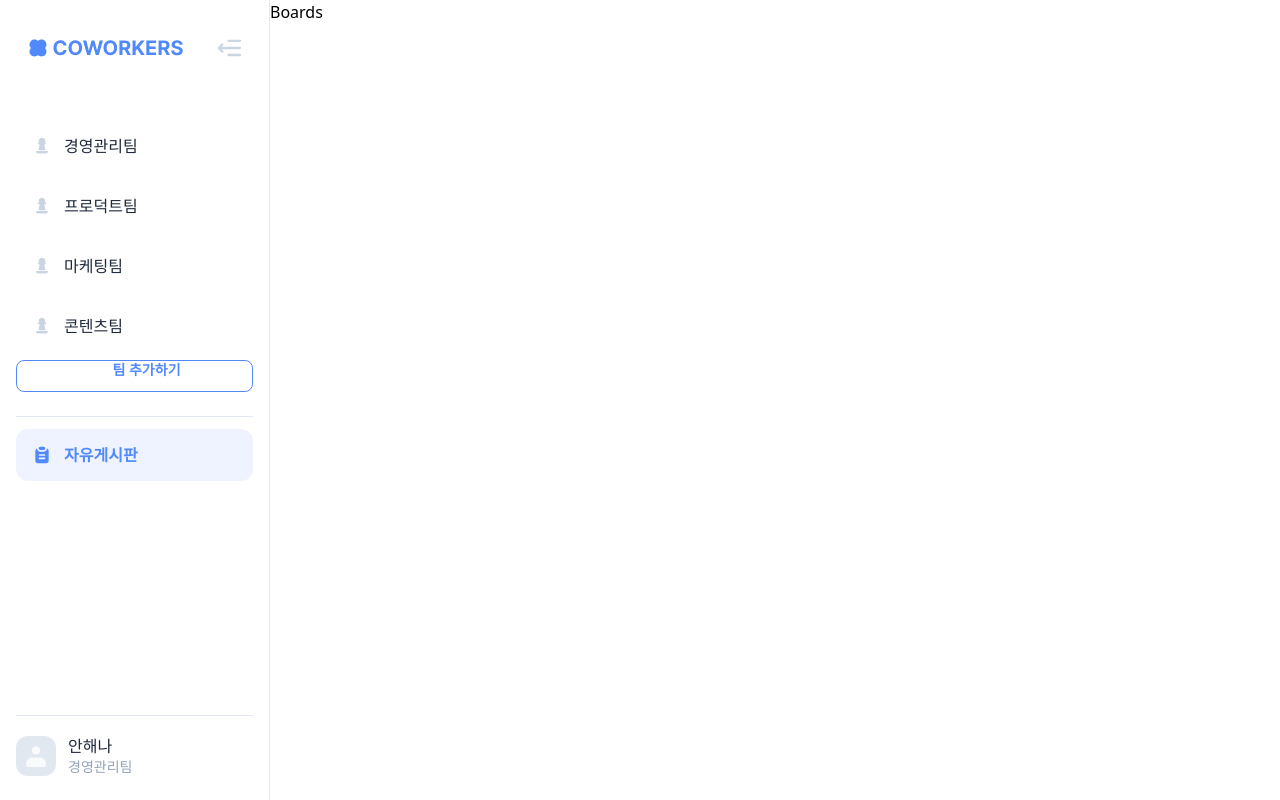
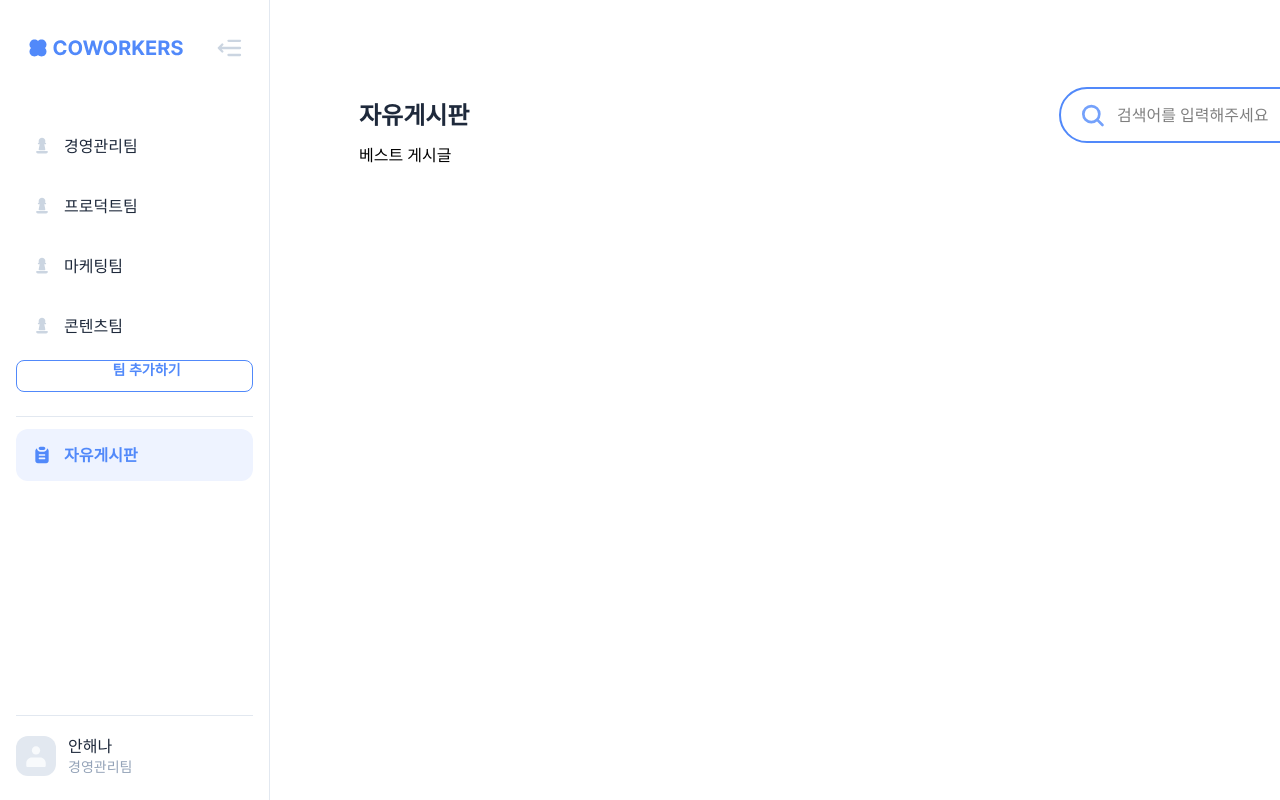
Before and after one commit to BaeZzi813/coworkers, a Next.js app: page /boards in a window 1280 px wide. Built offline with nearby package versions, Linux system fonts and the light colour scheme; what overlay-kit would draw is missing.

Commit message:
Feat [#44] 자유게시판 SearchBar 컴포넌트 개발

```diff
--- /dev/null
+++ b/src/features/boards/SearchBar.tsx
@@ -0,0 +1,26 @@
+import Icon from "@/components/icon";
+
+interface SearchBarProps {
+  value: string;
+  onChange: (value: string) => void;
+}
+
+export default function SearchBar({ value, onChange }: SearchBarProps) {
+  return (
+    <>
+      <div className="relative flex items-center justify-between">
+        <div className="text-2xl-b text-text-primary">자유게시판</div>
+        <div className="absolute top-3.5 right-[370px]">
+          <Icon name="magnifier" size="large" color="white" />
+        </div>
+        <input
+          type="text"
+          value={value}
+          onChange={(e) => onChange(e.target.value)}
+          placeholder="검색어를 입력해주세요"
+          className="h-14 w-[420px] rounded-[1000px] border-2 border-brand-primary px-14 focus:outline-none"
+        />
+      </div>
+    </>
+  );
+}
--- a/src/pages/boards/index.tsx
+++ b/src/pages/boards/index.tsx
@@ -1,3 +1,14 @@
+import SearchBar from "@/features/boards/SearchBar";
+
 export default function BoardsPage() {
-  return <h1>Boards</h1>;
+  return (
+    <>
+      <section className="mt-[87px] ml-[89px] w-full">
+        <div className="flex w-[1120px] flex-col">
+          <SearchBar />
+          <div>베스트 게시글</div>
+        </div>
+      </section>
+    </>
+  );
 }
```
